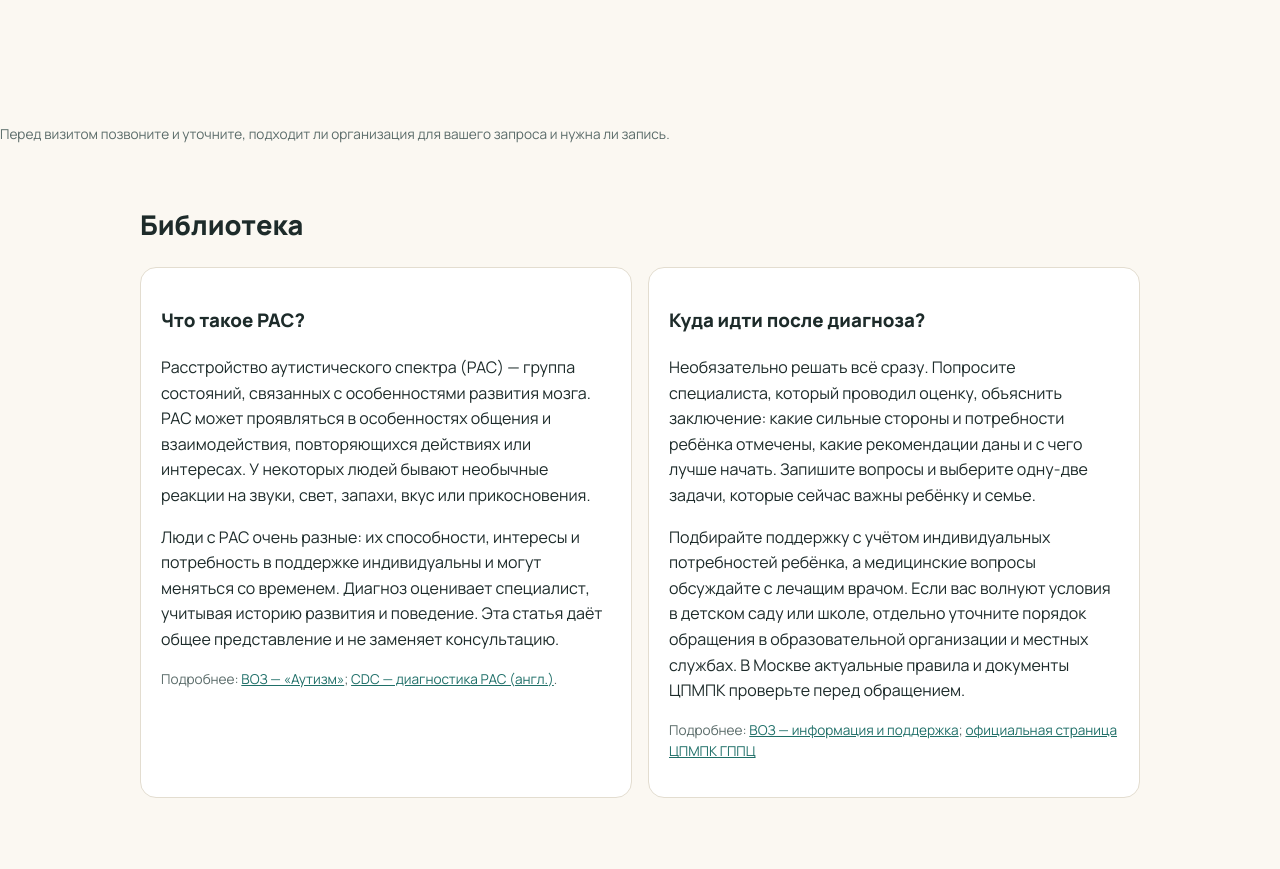
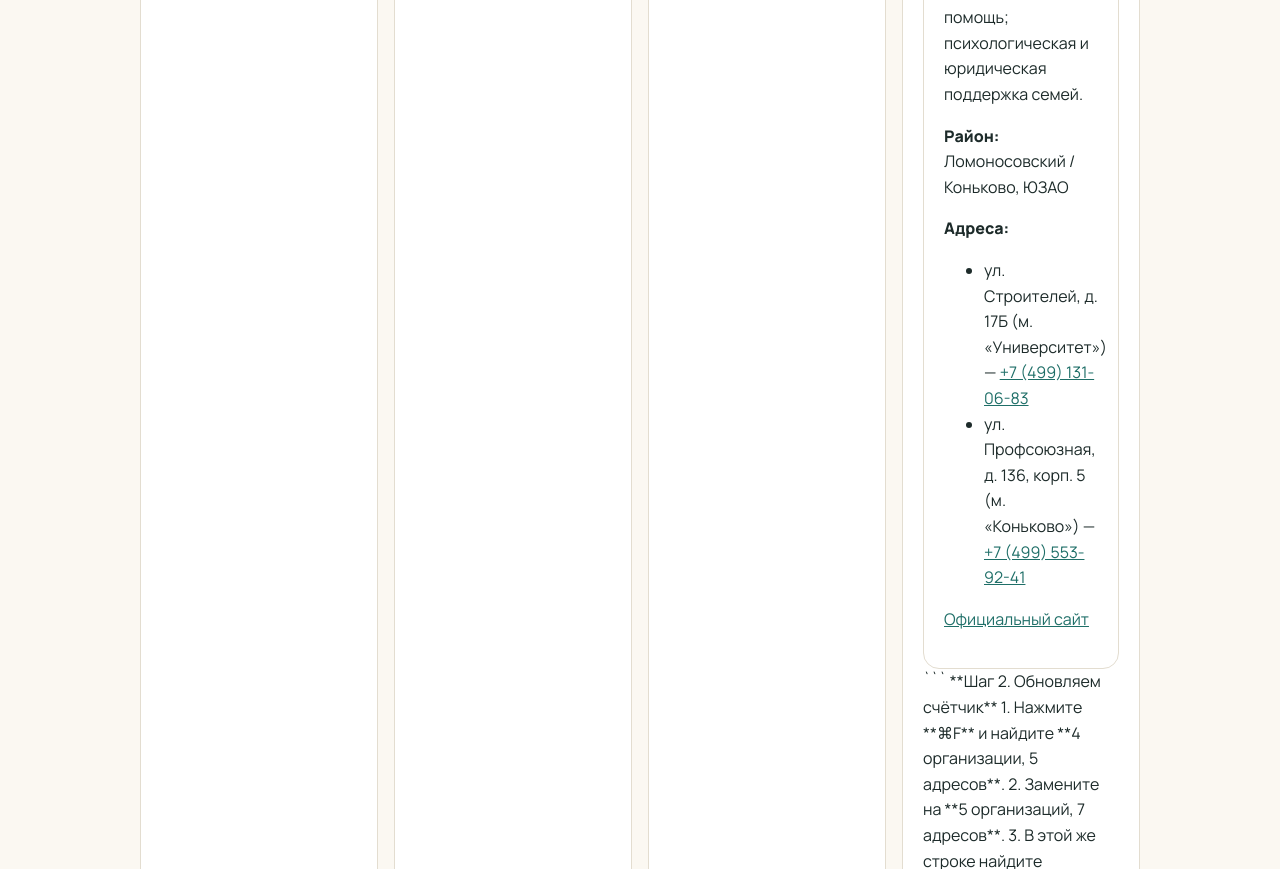
Before and after one commit to asylzhusueva/osobiy-marshrut, a plain HTML site: page index.html in a window 1280 px wide. Shown: the part 3840-4709 px from the top of the page. Drawn offline with Linux system fonts and the light colour scheme.

Commit message:
Update index.html

````diff
--- a/index.html
+++ b/index.html
@@ -138,6 +138,28 @@ footer{border-top:1px solid var(--line);padding:28px 0;color:var(--muted);font-s
   <p><a href="https://contact-autism.ru/projects/eniseyskaya" target="_blank" rel="noopener noreferrer" data-ru="Официальная страница центра" data-en="Official center page">Официальная страница центра</a></p>
   <p><a href="https://contact-autism.ru/about/contacts" target="_blank" rel="noopener noreferrer" data-ru="Официальные контакты" data-en="Official contacts">Официальные контакты</a></p>
 </article>
+    <article class="card">
+  <h3 data-ru="РБОО «Центр лечебной педагогики» (ЦЛП)" data-en="Center for Curative Pedagogics (CCP)">РБОО «Центр лечебной педагогики» (ЦЛП)</h3>
+  <p><strong data-ru="Вид помощи:" data-en="Support:">Вид помощи:</strong> <span data-ru="Комплексная психолого-педагогическая помощь; психологическая и юридическая поддержка семей."<!--citation:1--> data-en="Comprehensive psycho-pedagogical support; psychological and legal support for families.">Комплексная психолого-педагогическая помощь; психологическая и юридическая поддержка семей.</span></p>
+  <p><strong data-ru="Район:" data-en="District:">Район:</strong> <span data-ru="Ломоносовский / Коньково, ЮЗАО" data-en="Lomonosovsky / Konkovo, South-Western Administrative District">Ломоносовский / Коньково, ЮЗАО</span></p>
+  <p><strong data-ru="Адреса:" data-en="Addresses:">Адреса:</strong></p>
+  <ul>
+    <li><span data-ru="ул.<!--citation:1--> Строителей, д. 17Б (м. «Университет»)" data-en="17B, Stroiteley Street (Universitet metro)">ул.<!--citation:1--> Строителей, д. 17Б (м. «Университет»)</span> — <a href="tel:+74991310683">+7 (499) 131-06-83</a></li>
+    <li><span data-ru="ул.<!--citation:1--><!--citation:2--> Профсоюзная, д. 136, корп. 5 (м.<!--citation:1--><!--citation:1--><!--citation:2--><!--citation:2--> «Коньково»)" data-en="136, building 5, Profsoyuznaya Street (Konkovo metro)">ул.<!--citation:1--><!--citation:2--> Профсоюзная, д. 136, корп. 5 (м. «Коньково»)</span> — <a href="tel:+74995539241">+7 (499) 553-92-41</a></li>
+  </ul>
+  <p><a href="https://ccp.org.ru/" target="_blank" rel="noopener noreferrer" data-ru="Официальный сайт" data-en="Official website">Официальный сайт</a></p>
+</article>
+```<!--citation:1-->
+
+**Шаг 2. Обновляем счётчик**
+1. Нажмите **⌘F** и найдите **4 организации, 5 адресов**.
+2. Замените на **5 организаций, 7 адресов**.
+3. В этой же строке найдите английские слова **4 organizations, 5 addresses** и замените на **5 organizations, 7 addresses**.
+
+**Шаг 3. Сохраняем**
+Нажмите **Commit changes**.
+
+Напишите «готово», когда сохраните! Мы уже собрали 5 отличных проверенных организаций для пилотного каталога.
 </div>
 </div></section>
 <div style="width:100%;height:450px;overflow:hidden;border-radius:16px;">
````
